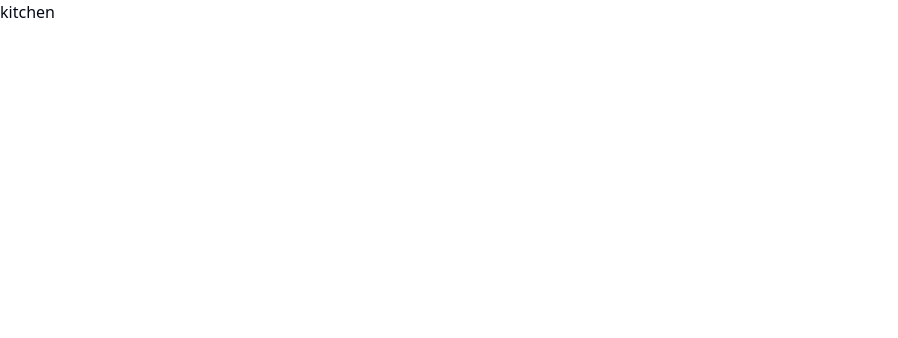
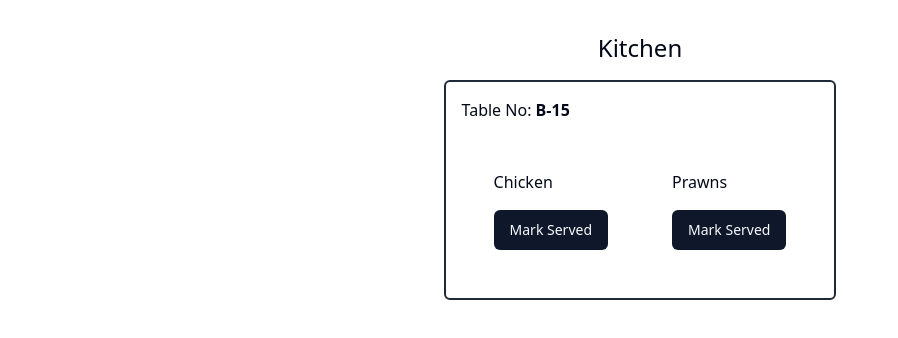
Before and after one commit to dawksh/wt-proj, a Next.js app: page /kitchen in a window 1280 px wide. Shown: the top 338 px of the page, without its empty margins (0-898 px from the left). Built offline with nearby package versions, Linux system fonts and the light colour scheme.

Commit message:
feat: add kitchen components

```diff
--- /dev/null
+++ b/components/Kitchen.page.tsx
@@ -0,0 +1,32 @@
+import React from "react";
+import KitchenOrder from "./KitchenOrder.component";
+import { KitchenOrderProps } from "@/lib/types";
+
+
+const Kitchen = () => {
+    const orders: Array<KitchenOrderProps> = [
+        {
+            table: "B-15",
+            order: [
+                {
+                    title: "Chicken",
+                    price: 100,
+                },
+                {
+                    'title': 'Prawns',
+                    'price': 200
+                }
+            ],
+        },
+    ];
+    return (
+        <div className="flex items-center justify-between p-8 flex-col">
+            <h1 className="text-2xl">Kitchen</h1>
+            {orders.map((order, index) => {
+                return <KitchenOrder key={index} order={order} />;
+            })}
+        </div>
+    );
+};
+
+export default Kitchen;
--- /dev/null
+++ b/components/KitchenOrder.component.tsx
@@ -0,0 +1,22 @@
+import { KitchenOrderProps } from "@/lib/types"
+import { Button } from "./ui/button"
+
+const KitchenOrder = ({ order }: { order: KitchenOrderProps }) => {
+    return (
+        <div className="flex flex-col my-4 items-start border-2 border-gray-800 rounded-md p-4">
+            <div>Table No: <span className=" font-semibold">{order.table}</span></div>
+            <div className="flex flex-row">
+                {order.order.map((item, index) => {
+                    return (
+                        <div key={index} className="p-8" >
+                            <div className=" font-medium my-4">{item.title}</div>
+                            <Button>Mark Served</Button>
+                        </div>
+                    )
+                })}
+            </div>
+        </div>
+    )
+}
+
+export default KitchenOrder
--- a/components/Order.page.tsx
+++ b/components/Order.page.tsx
@@ -6,8 +6,9 @@ import {
     CarouselPrevious,
 } from "@/components/ui/carousel"
 import Item from "./Item.component"
+import { Order } from "@/lib/types"
 
-const items = [
+const items: Array<Order> = [
     {
         title: 'Chicken',
         price: 100
--- /dev/null
+++ b/lib/types.ts
@@ -0,0 +1,10 @@
+
+export type Order = {
+    title: string,
+    price: Number
+}
+
+export type KitchenOrderProps = {
+    order: Array<Order>,
+    table: string
+}
--- a/pages/kitchen.tsx
+++ b/pages/kitchen.tsx
@@ -1,9 +1,12 @@
 import React from 'react'
+import KitchenPage from "@/components/Kitchen.page";
 
-const kitchen = () => {
+const Kitchen = () => {
     return (
-        <div>kitchen</div>
+        <div>
+            <KitchenPage />
+        </div>
     )
 }
 
-export default kitchen;
+export default Kitchen;
```
